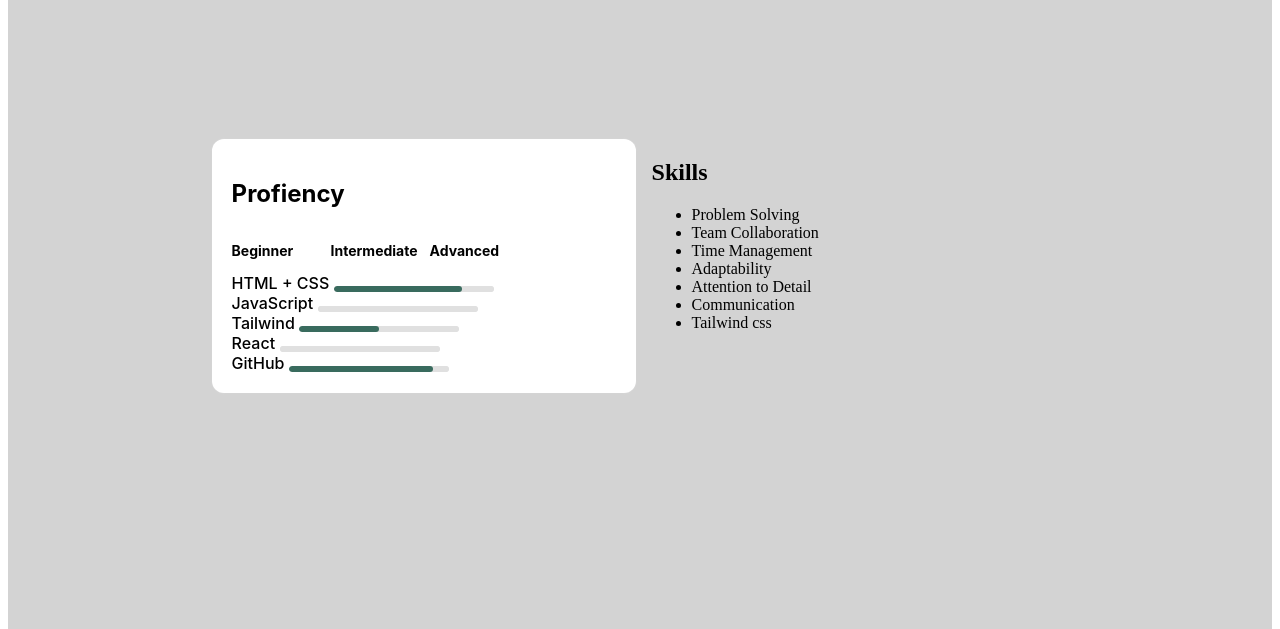
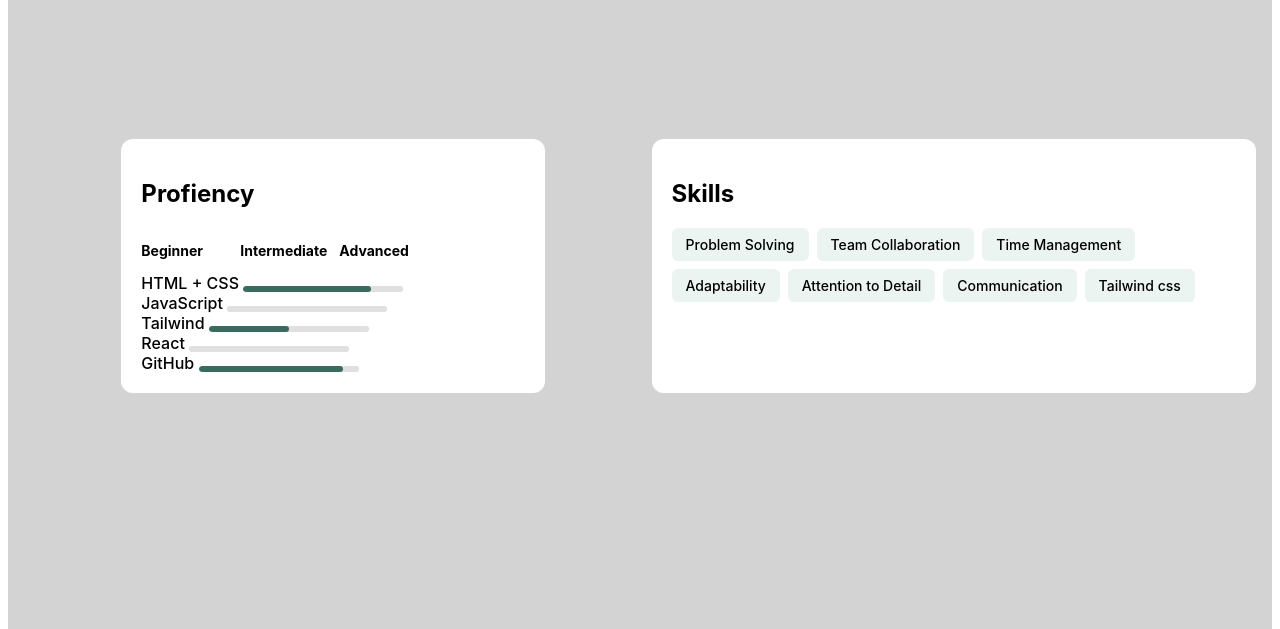
Before and after one commit to Muizz-CS/ABDKIE25146_PTO2503-A_AbdulMuizzKiewitz_SDF_Portfolio_Piece, a plain HTML site: page index.html in a window 1280 px wide. Shown: the part 171-800 px from the top of the page. Drawn offline with Linux system fonts and the light colour scheme.

Commit message:
style skill block and and created tags

```diff
--- a/index.html
+++ b/index.html
@@ -58,7 +58,7 @@
             </div>
             <div class="skills">
                 <h2>Skills</h2>
-                    <ul class="Skill-tags">
+                    <ul class="skill-tags">
                         <li>Problem Solving</li>
                         <li>Team Collaboration</li>
                         <li>Time Management</li>
--- a/styles.css
+++ b/styles.css
@@ -152,7 +152,33 @@
   border-radius: 0.188rem;
 }
 
+.skills{
+    background-color: #FFFFFF;
+    padding: 1.25rem;
+    border-radius: 0.75rem;
+    box-shadow: 0 0 0.125rem #DADADA;
+    margin: 0 auto;
+    font-family: 'Inter', sans-serif;
+}
 
+.skill-tags{
+    display: flex;
+    flex-wrap: wrap;
+    gap: 0.5rem;
+    padding: 0;
+    margin: 0;
+    list-style: none;
+}
+
+.skill-tags li{
+    background-color: #ECF4F1;
+    padding: 0.5rem 0.875rem;
+    border-radius: 0.375rem;
+    font-family: 'Inter', sans-serif;
+    font-size: 0.875rem;
+    font-weight: 500;
+    color: #000;
+}
 
 .row3{
     display: grid;
```
